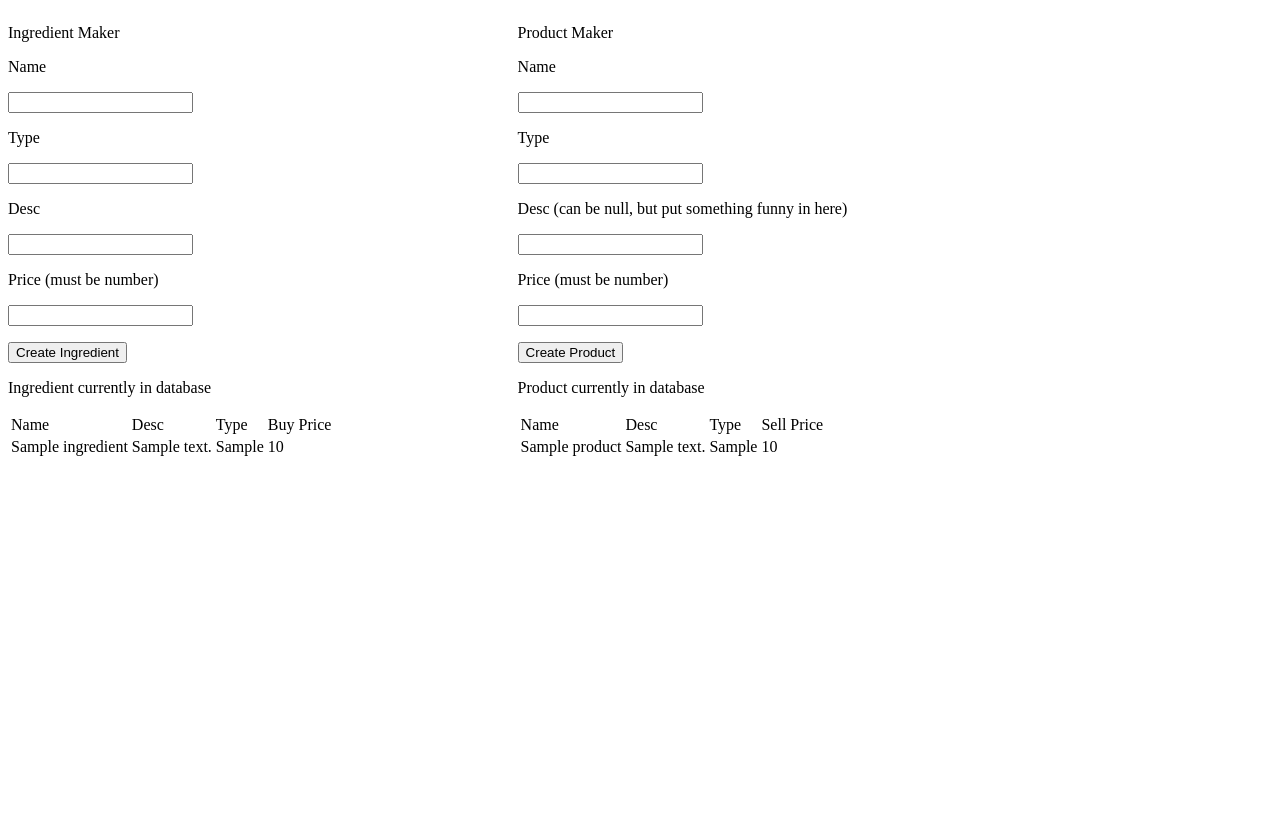
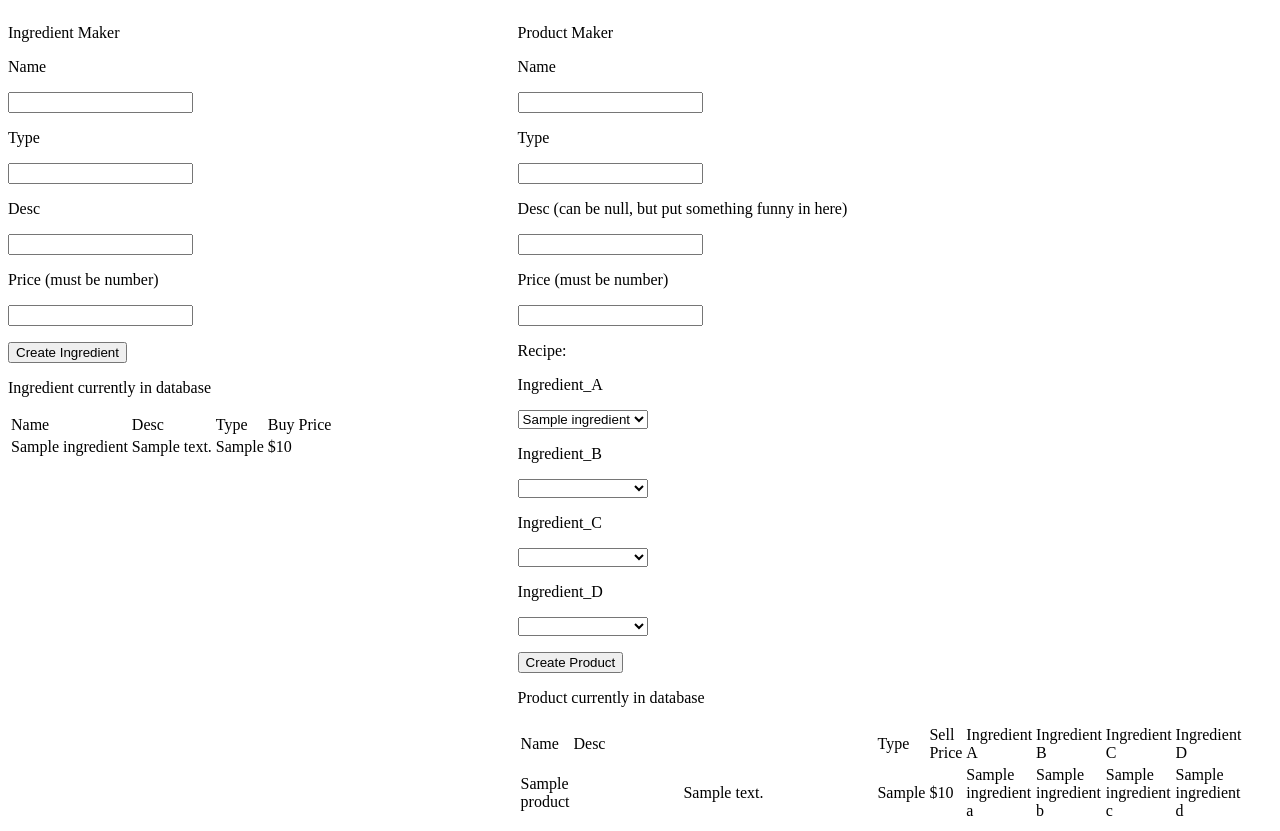
Before and after one commit to BiTheDev/Project_one, a Django app: template apps/Food_Truck/templates/tools.html in a window 1280 px wide. Before the commit the page ends 456 px from the top, so only its background shows below. Run offline with Django 3.2, Linux system fonts and the light colour scheme; the template is opened without the code that fills it: most values are stand-ins (such as "Sample title", 1, 10 or a date in 2020).

Commit message:
Tuesday start

```diff
--- a/apps/Food_Truck/templates/tools.html
+++ b/apps/Food_Truck/templates/tools.html
@@ -6,6 +6,7 @@
 		.container{
 			width: 40%;
 			display: inline-block;
+			vertical-align: top;
 		}
 	</style>
 </head>
@@ -40,7 +41,7 @@
 					<td>{{ingredient.ingredient_name}}</td>
 					<td>{{ingredient.description}}</td>
 					<td>{{ingredient.ingredient_type}}</td>
-					<td>{{ingredient.buy_price}}</td>
+					<td>${{ingredient.buy_price}}</td>
 				</tr>
 				{%endfor%}
 			</tbody>
@@ -55,9 +56,43 @@
 			<p>Type</p>
 			<input type="text" name="product_type">
 			<p>Desc (can be null, but put something funny in here)</p>
+
 			<input type="text" name="desc">
 			<p>Price (must be number)</p>
 			<input type="number" step='any' name="sell_price">
+
+			<p>Recipe:</p>
+			<p>Ingredient_A</p>
+			<select name='ingredient_A'>
+				{%for ingredient in ingredients%}
+				<option value='{{ingredient.id}}'>{{ingredient.ingredient_name}}</option>
+				{%endfor%}
+			</select>
+
+			<p>Ingredient_B</p>
+			<select name='ingredient_B'>
+				<option value=''></option>
+				{%for ingredient in ingredients%}
+				<option value='{{ingredient.id}}'>{{ingredient.ingredient_name}}</option>
+				{%endfor%}
+			</select>
+
+			<p>Ingredient_C</p>
+			<select name='ingredient_C'>
+				<option value=''></option>
+				{%for ingredient in ingredients%}
+				<option value='{{ingredient.id}}'>{{ingredient.ingredient_name}}</option>
+				{%endfor%}
+			</select>
+
+			<p>Ingredient_D</p>
+			<select name='ingredient_D'>
+				<option value=''></option>
+				{%for ingredient in ingredients%}
+				<option value='{{ingredient.id}}'>{{ingredient.ingredient_name}}</option>
+				{%endfor%}
+			</select>
+
 			<p></p><button type='submit'>Create Product</button>
 		</form>
 		<p>Product currently in database</p>
@@ -68,15 +103,23 @@
 					<td>Desc</td>
 					<td>Type</td>
 					<td>Sell Price</td>
+					<td>Ingredient A</td>
+					<td>Ingredient B</td>
+					<td>Ingredient C</td>
+					<td>Ingredient D</td>
 				</tr>
 			</thead>
 			<tbody>
 				{%for product in products%}
 				<tr>
 					<td>{{product.product_name}}</td>
-					<td>{{product.description}}</td>
+					<td style='min-width:300px; text-align: center'>{{product.description}}</td>
 					<td>{{product.product_type}}</td>
-					<td>{{product.sell_price}}</td>
+					<td>${{product.sell_price}}</td>
+					<td>{{product.ingredient_A.ingredient_name}}</td>
+					<td>{{product.ingredient_B.ingredient_name}}</td>
+					<td>{{product.ingredient_C.ingredient_name}}</td>
+					<td>{{product.ingredient_D.ingredient_name}}</td>
 				</tr>
 				{%endfor%}
 			</tbody>
```
Also changed, not shown: db.sqlite3.
